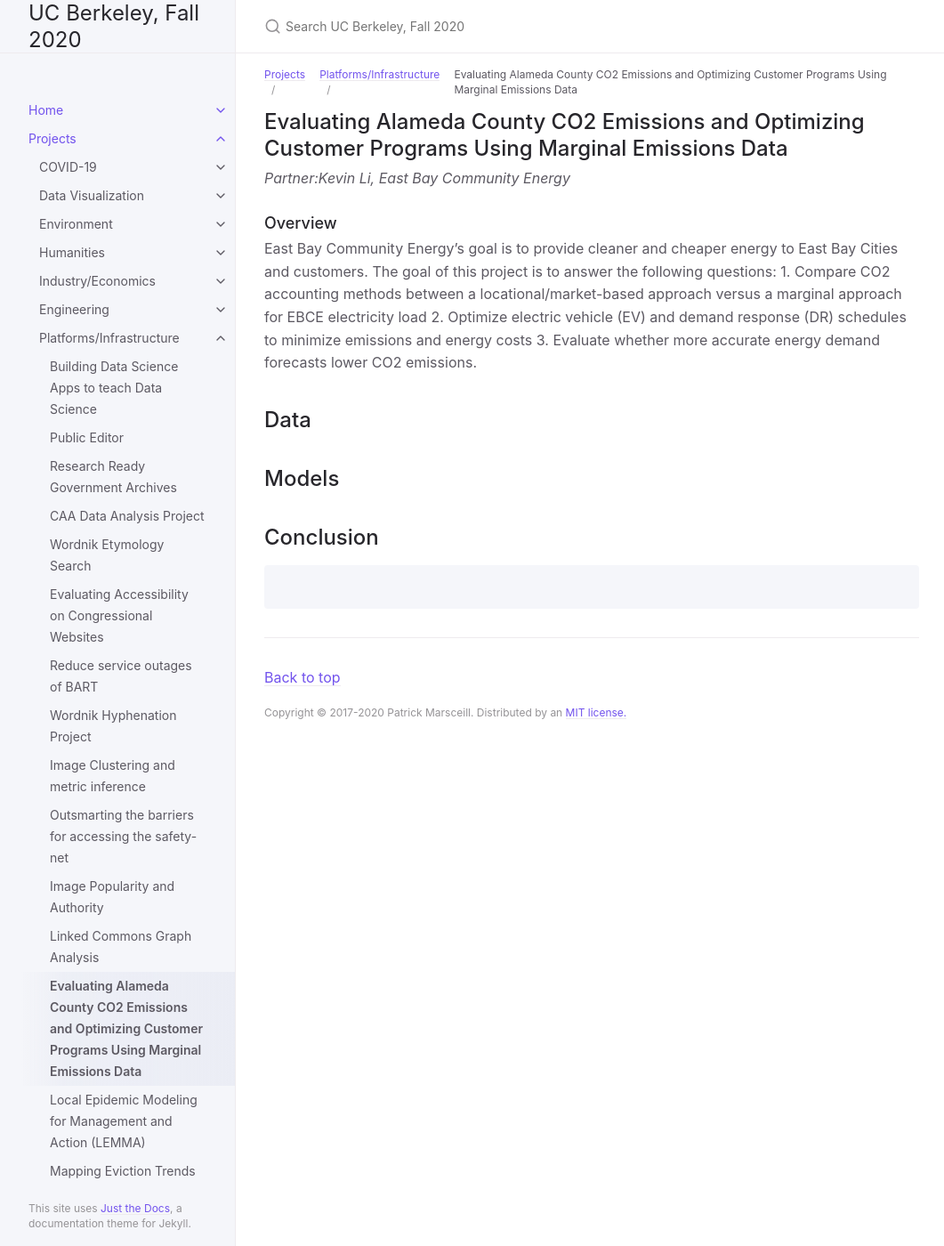
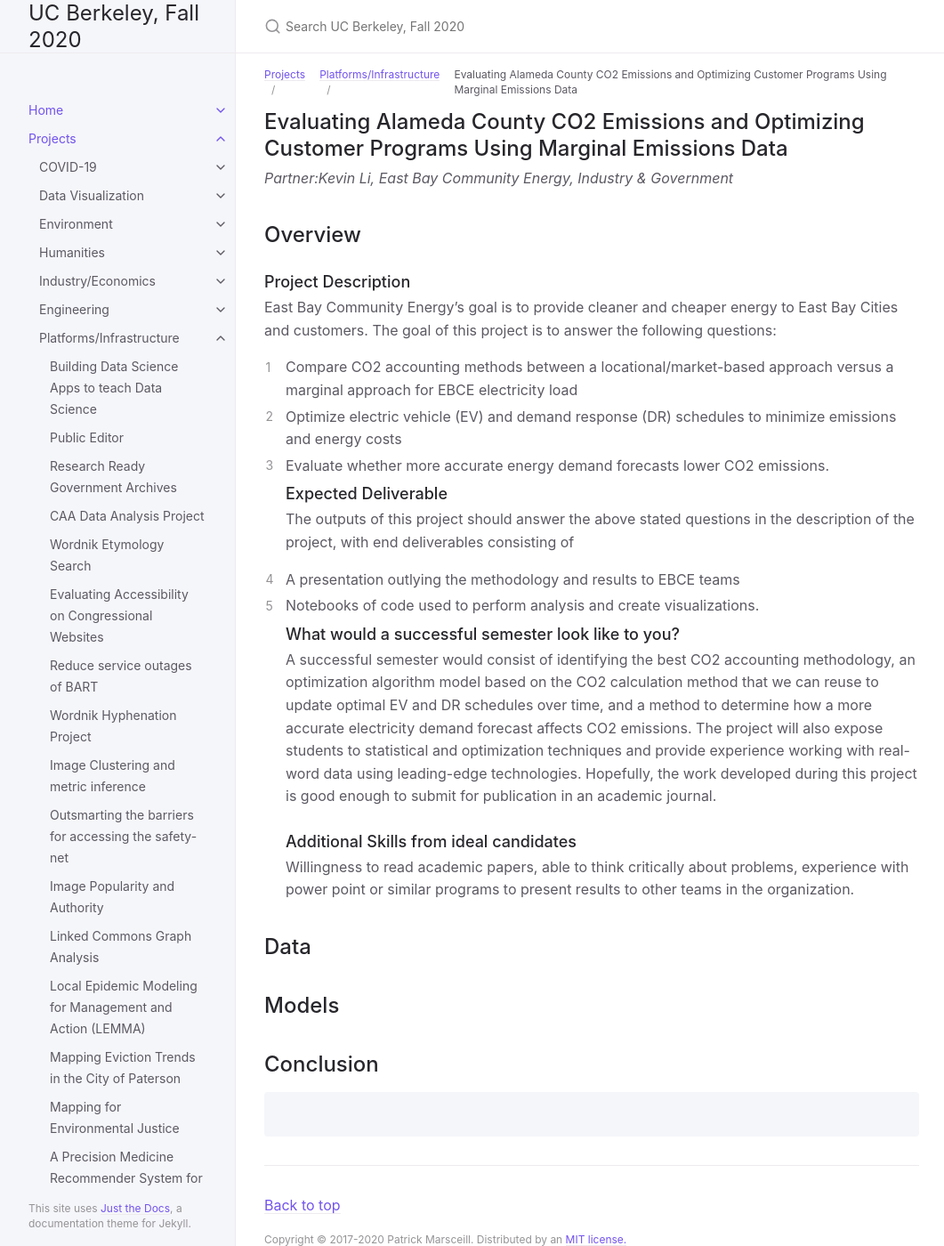
Before and after one commit to DS-Discovery/ds-discovery.github.io, a Jekyll site: the page built from Projects/Platforms:Infrastructure/PI-Evaluating Alameda County CO2 Emissions and Optimizing Customer Programs Using Marginal Emissions Data.md, in a window 1280 px wide and 1400 px high. Shown: the whole window at 89% size, without its empty margins (107-1168 px from the left). Built offline with Jekyll 4.4.1, drawn with Linux system fonts in a browser that asks for light colours.

Commit message:
Update PI-Evaluating Alameda County CO2 Emissions and Optimizing Customer Programs Using Marginal Emissions Data.md

```diff
--- a/Projects/Platforms:Infrastructure/PI-Evaluating Alameda County CO2 Emissions and Optimizing Customer Programs Using Marginal Emissions Data.md
+++ b/Projects/Platforms:Infrastructure/PI-Evaluating Alameda County CO2 Emissions and Optimizing Customer Programs Using Marginal Emissions Data.md
@@ -3,16 +3,27 @@ layout: default
 title: Evaluating Alameda County CO2 Emissions and Optimizing Customer Programs Using Marginal Emissions Data
 parent: Platforms/Infrastructure
 grand_parent: Projects
-nav_order: 5
+nav_order: 9
 ---
 
 
 ## Evaluating Alameda County CO2 Emissions and Optimizing Customer Programs Using Marginal Emissions Data
-*Partner:Kevin Li, East Bay Community Energy*
+*Partner:Kevin Li, East Bay Community Energy, Industry & Government*
 
-### Overview
-
-East Bay Community Energy’s goal is to provide cleaner and cheaper energy to East Bay Cities and customers. The goal of this project is to answer the following questions: 1.        Compare CO2 accounting methods between a locational/market-based approach versus a marginal approach for EBCE electricity load 2. Optimize electric vehicle (EV) and demand response (DR) schedules to minimize emissions and energy costs 3. Evaluate whether more accurate energy demand forecasts lower CO2 emissions.
+## Overview
+### Project Description
+East Bay Community Energy’s goal is to provide cleaner and cheaper energy to East Bay Cities and customers. The goal of this project is to answer the following questions:
+1. Compare CO2 accounting methods between a locational/market-based approach versus a marginal approach for EBCE electricity load
+1. Optimize electric vehicle (EV) and demand response (DR) schedules to minimize emissions and energy costs
+1. Evaluate whether more accurate energy demand forecasts lower CO2 emissions.
+### Expected Deliverable
+The outputs of this project should answer the above stated questions in the description of the project, with end deliverables consisting of
+1. A presentation outlying the methodology and results to EBCE teams
+1. Notebooks of code used to perform analysis and create visualizations.
+### What would a successful semester look like to you?
+A successful semester would consist of identifying the best CO2 accounting methodology, an optimization algorithm model based on the CO2 calculation method that we can reuse to update optimal EV and DR schedules over time, and a method to determine how a more accurate electricity demand forecast affects CO2 emissions. The project will also expose students to statistical and optimization techniques and provide experience working with real-word data using leading-edge technologies. Hopefully, the work developed during this project is good enough to submit for publication in an academic journal.
+### Additional Skills from ideal candidates
+Willingness to read academic papers, able to think critically about problems, experience with power point or similar programs to present results to other teams in the organization.
 
 ## Data
 
```
